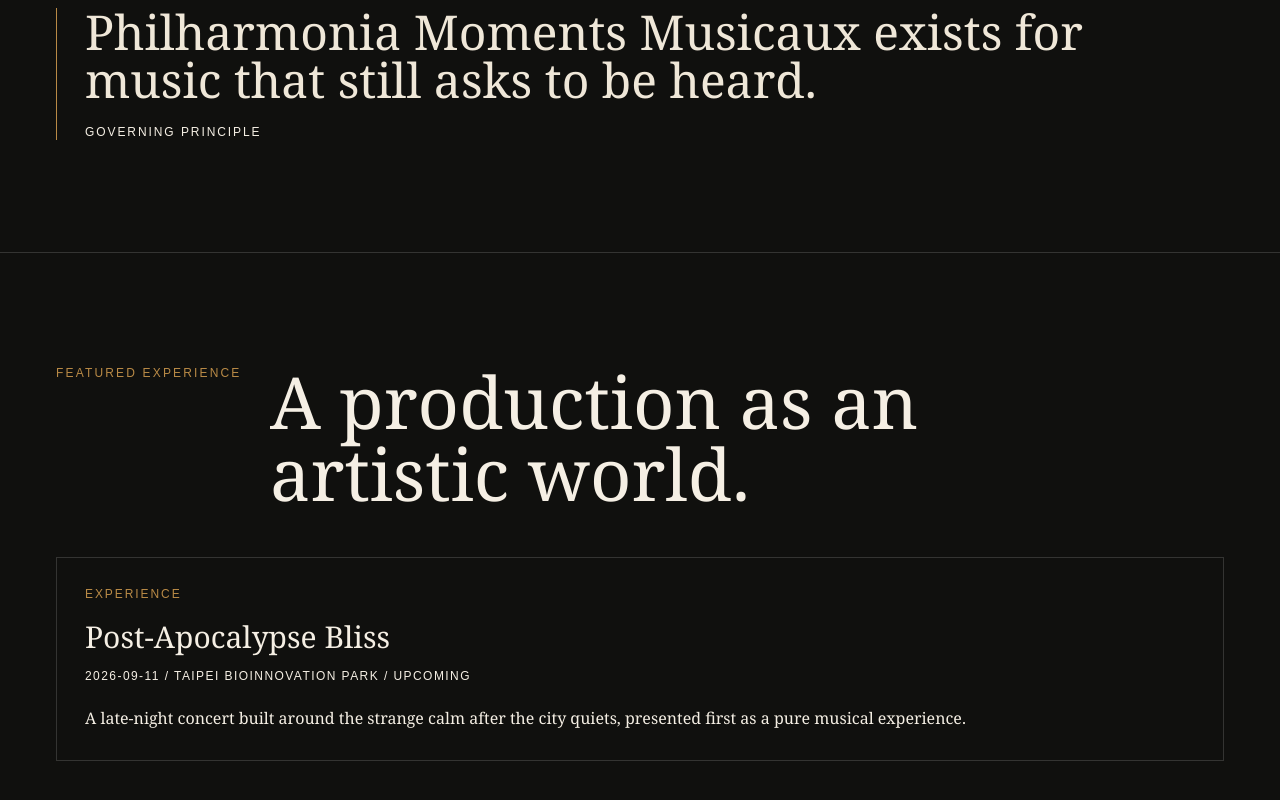
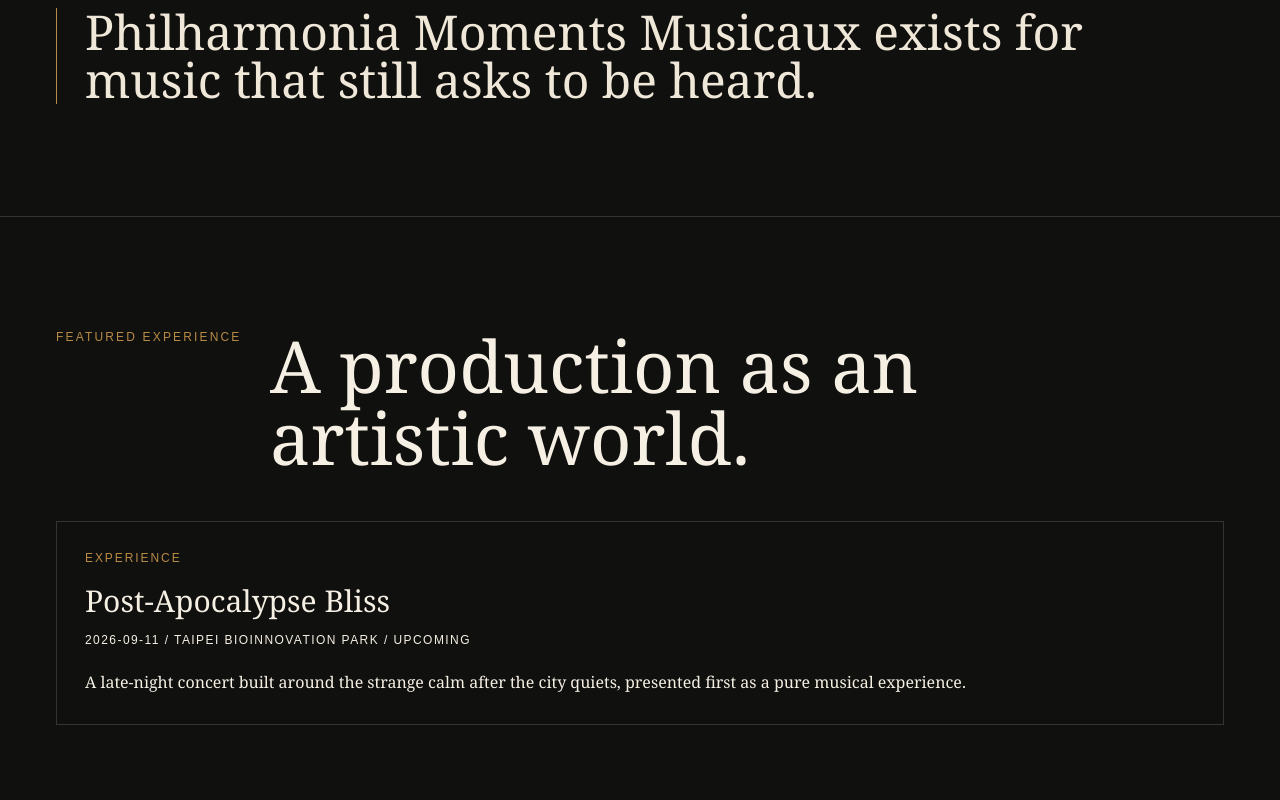
Before and after one commit to pmmtaiwan/pmm-website, a Next.js app: page / in a window 1280 px wide. Shown: the part 977-1777 px from the top of the page. Built offline with nearby package versions, Linux system fonts and the light colour scheme.

Commit message:
Fix formatting in QuoteBlock citation

```diff
--- a/app/page.tsx
+++ b/app/page.tsx
@@ -25,7 +25,7 @@
       <Section>
         <QuoteBlock
           quote="Philharmonia Moments Musicaux exists for music that still asks to be heard."
-          cite="Governing principle"
+
         />
       </Section>
       <Section eyebrow="Featured Experience" title="A production as an artistic world.">
```
